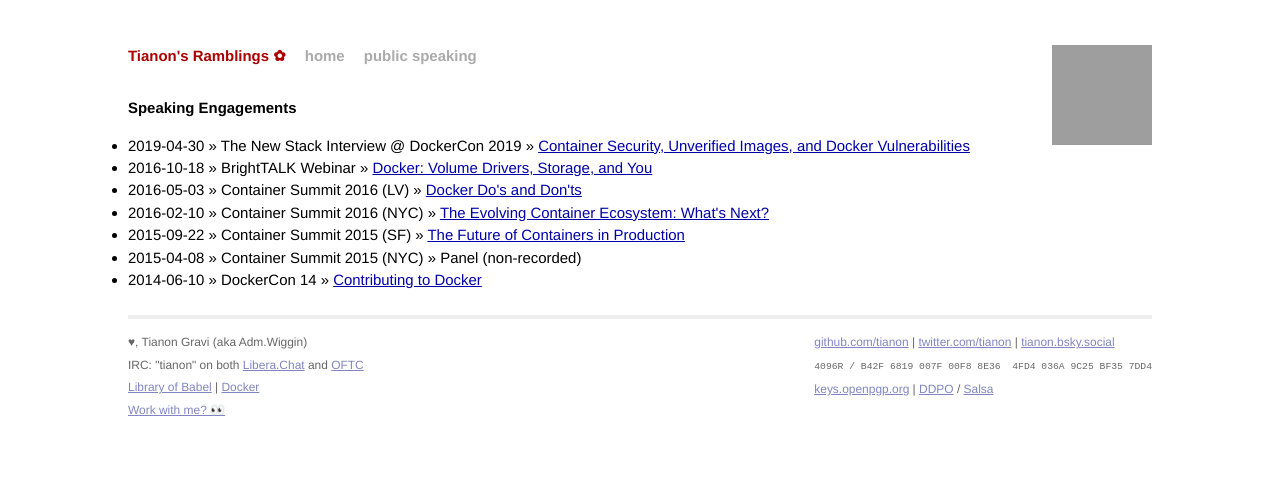
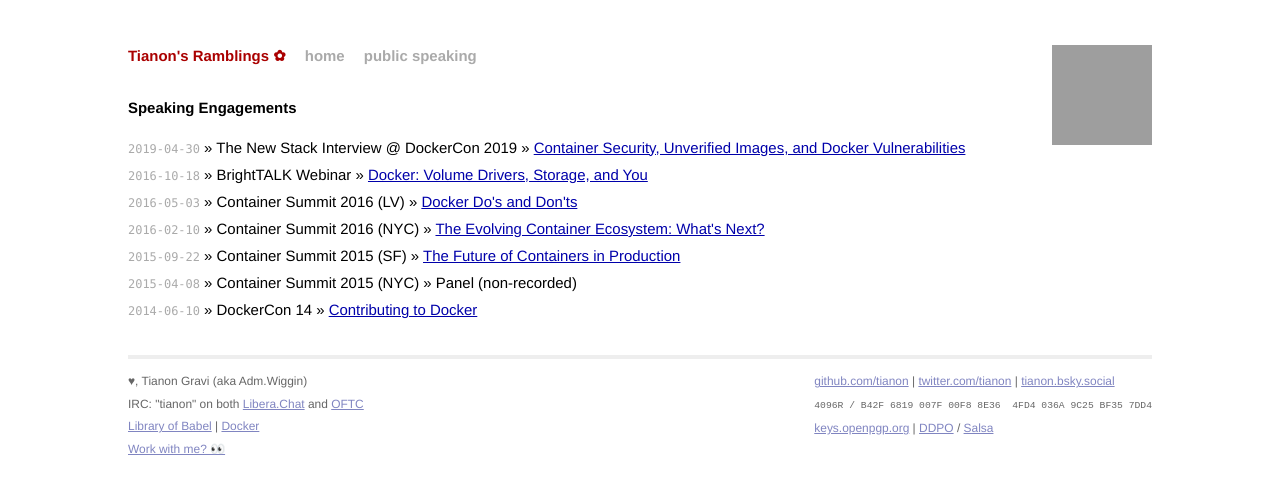
Before and after one commit to tianon/tianon.github.io, a Jekyll site: the page built from speaker.html, in a window 1280 px wide. Shown: the top 494 px of the page. Built offline with Jekyll 4.4.1, drawn with Linux system fonts in a browser that asks for light colours; grey boxes are pictures that could not be loaded.

Commit message:
Wow I'm really bad at this

```diff
--- a/speaker.html
+++ b/speaker.html
@@ -4,7 +4,7 @@ layout: default
 
 <div id="home">
 	<h1>Speaking Engagements</h1>
-	<ul class="speakers">
+	<ul class="posts">
 		{% for speaker in site.data.speaker %}
 		<li>
 			<span>{{ speaker.date }}</span>
```
